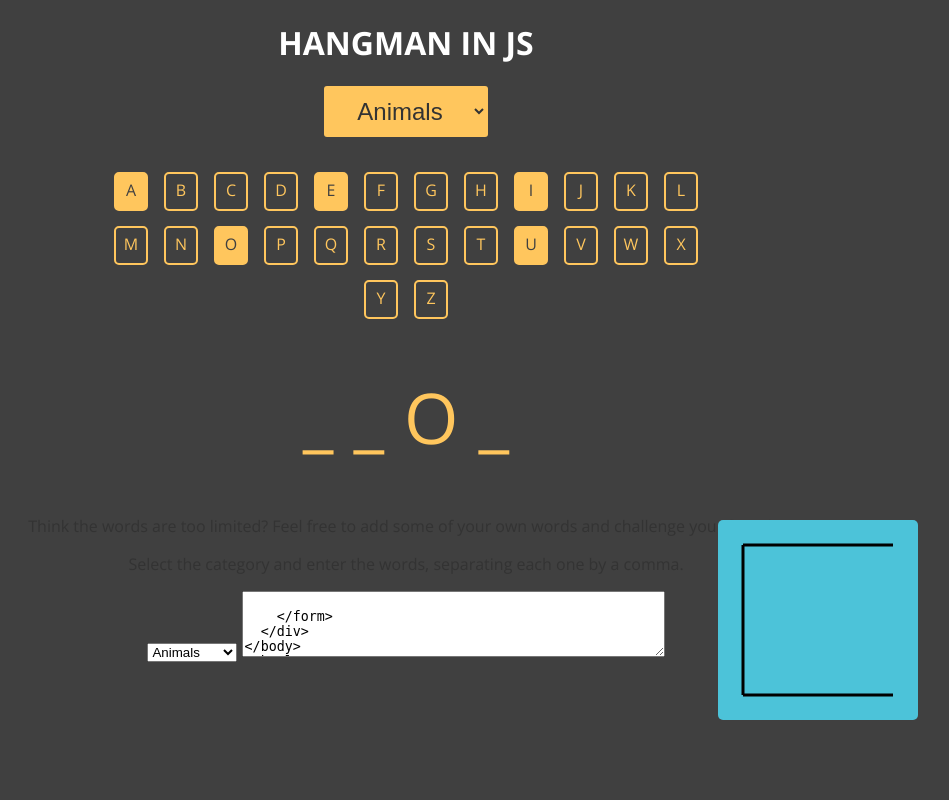
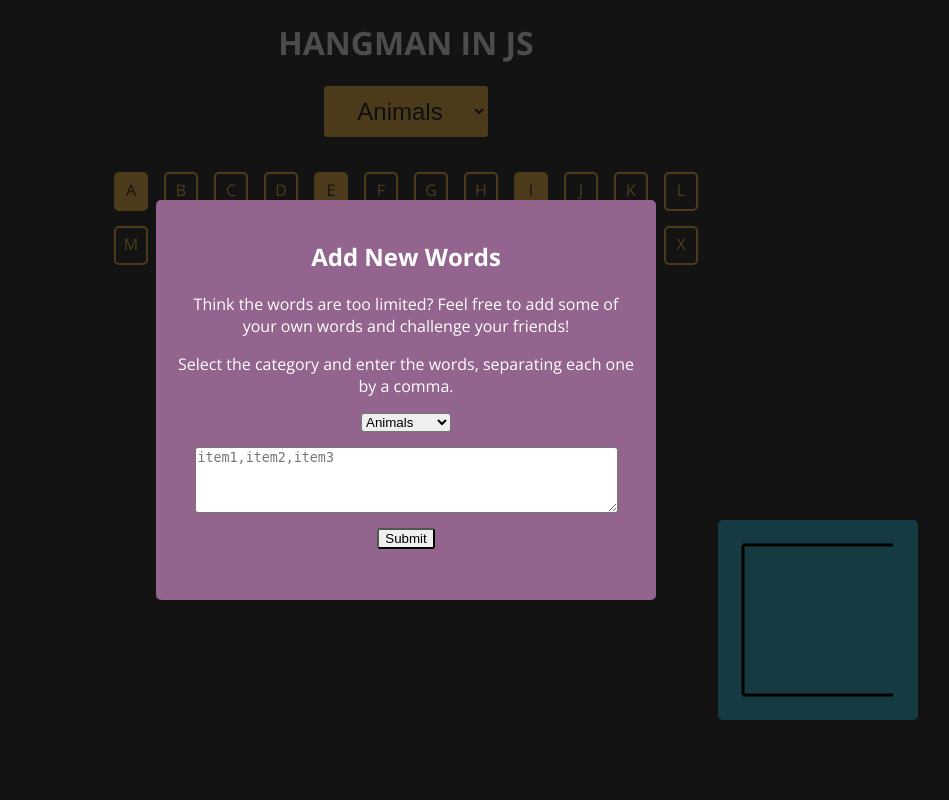
Before and after one commit to codethejason/gci2015, a PHP site: page / in a window 1280 px wide. Shown: the whole page, without its empty margins (234-1183 px from the left). Run offline with PHP 8.4, Linux system fonts and the light colour scheme; some libraries are stand-ins or nearby versions.

Commit message:
new words functionality now works

```diff
--- a/hangman/index.html
+++ b/hangman/index.html
@@ -33,10 +33,11 @@
 
     <canvas id="hangman" width="200" height="200">Your browser is not supported.</canvas>
   </div>
-  <div id="addNewWordsContainer">
+  <div class="overlay"></div>
+  <div id="newWordsContainer">
+    <h2>Add New Words</h2>
     <p>Think the words are too limited? Feel free to add some of your own words and challenge your friends!</p>
     <p>Select the category and enter the words, separating each one by a comma.</p>
-    <form id="addNewWords">
     <select id="newWordSelect">
       <option value="animals">Animals</option>
       <option value="chores">Chores</option>
@@ -44,9 +45,9 @@
       <option value="sports">Sports</option>
       <option value="companies">Companies</option>
     </select>
-      <textarea rows="4" cols="50">
-
-    </form>
+    <textarea id="newWords" rows="4" cols="50" placeholder="item1,item2,item3"></textarea>
+    <button id="submit" type="submit">Submit</button>
+    <div class="result"></div>
   </div>
 </body>
 </html>
--- a/hangman/script.js
+++ b/hangman/script.js
@@ -59,10 +59,12 @@ $(document).ready(function () {
   }
 
   /***For word object***/
+
   function addAvailableWords(category, string) {
     var words = string.split(",");
-    for(var newWord in words) {
-      word.availableWords[category].push(newWord);
+    //the for in syntax only returns the key
+    for(var key in words) {
+      word.availableWords[category].push(words[key]);
     }
   }
 
@@ -166,5 +168,16 @@ $(document).ready(function () {
     word.generate($('#chooseCategory option:selected').val());
   });
 
+  $('#submit').on("click", function () {
+    var string = $('#newWords').val();
+    var category = $('#newWordSelect option:selected').val();
+    word.addAvailableWords(category, string);
+    console.log(word.availableWords["animals"]);
+    $('.result').html("Added!");
+  });
 
+  $('.overlay').on("click", function () {
+    $('#newWordsContainer').css("top", "100%").css("margin-top", 0);
+    $('.overlay').css("display", "none");
+  });
 });
--- a/hangman/style.css
+++ b/hangman/style.css
@@ -10,7 +10,8 @@ body {
   background-color: #404040;
   font-family: "Open Sans", Calibri, "Gill Sans", "Gill Sans MT", "Myriad Pro", Myriad, Helvetica, Arial, sans-serif;
   text-align: center;
-  color: #333333; }
+  color: #333333;
+  overflow: none; }
 
 a {
   text-decoration: none;
@@ -133,5 +134,35 @@ canvas#hangman {
   canvas#hangman {
     position: static !important;
     margin-bottom: 30px; } }
+div.overlay {
+  content: "";
+  position: fixed;
+  top: 0;
+  left: 0;
+  background-color: #000000;
+  width: 100%;
+  height: 100vh;
+  opacity: 0.7;
+  z-index: 2; }
+
+div#newWordsContainer {
+  width: 500px;
+  height: 400px;
+  position: absolute;
+  top: 50%;
+  left: 50%;
+  box-sizing: border-box;
+  padding: 20px;
+  border-radius: 5px;
+  margin-top: -200px;
+  margin-left: -250px;
+  background-color: #93648D;
+  color: #ffffff;
+  z-index: 3;
+  transition: all 0.3s ease-in; }
+  div#newWordsContainer select#newWordSelect, div#newWordsContainer textarea#newWords, div#newWordsContainer button#submit, div#newWordsContainer div.result {
+    display: block;
+    margin: 15px auto;
+    border-radius: 3px; }
 
 /*# sourceMappingURL=style.css.map */
--- a/hangman/style.sass
+++ b/hangman/style.sass
@@ -29,6 +29,7 @@ body
   font-family: 'Open Sans', Calibri, "Gill Sans", "Gill Sans MT", "Myriad Pro", Myriad, Helvetica, Arial, sans-serif
   text-align: center
   color: $darkgrey
+  overflow: none
 
 a
   text-decoration: none
@@ -173,3 +174,38 @@ canvas#hangman
   canvas#hangman
     position: static !important
     margin-bottom: 30px
+
+div.overlay
+  content: ''
+  position: fixed
+  top: 0
+  left: 0
+  background:
+    color: $black
+  width: 100%
+  height: 100vh
+  opacity: 0.7
+  z-index: 2
+
+div#newWordsContainer
+  width: 500px
+  height: 400px
+  position: absolute
+  top: 50%
+  left: 50%
+  box-sizing: border-box
+  padding: 20px
+  border-radius: 5px
+  margin:
+    top: -200px
+    left: -250px
+  background:
+    color: $magenta
+  color: $white
+  z-index: 3
+  transition: all 0.3s ease-in
+
+  select#newWordSelect, textarea#newWords, button#submit, div.result
+    display: block
+    margin: 15px auto
+    border-radius: 3px
```
